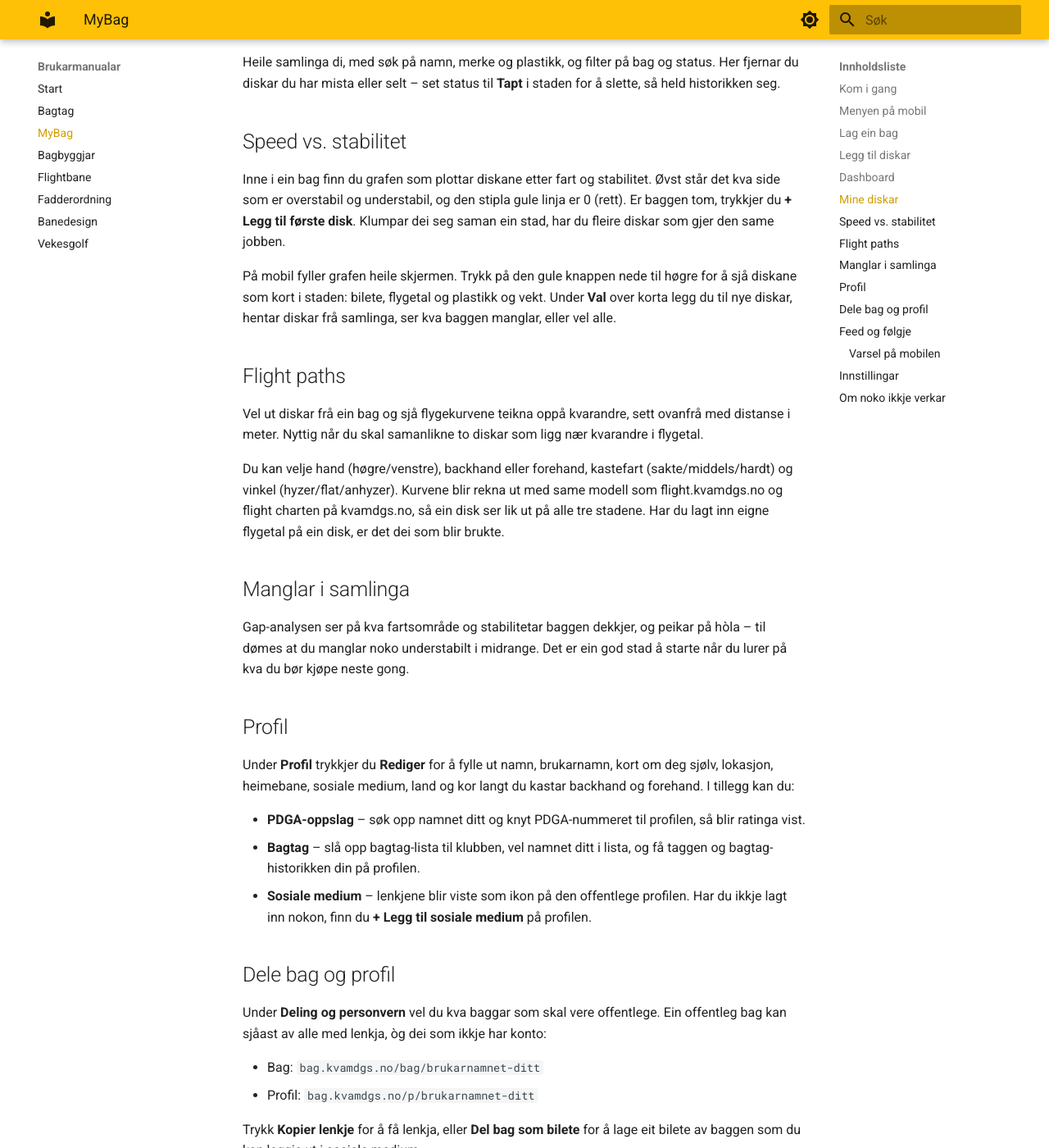
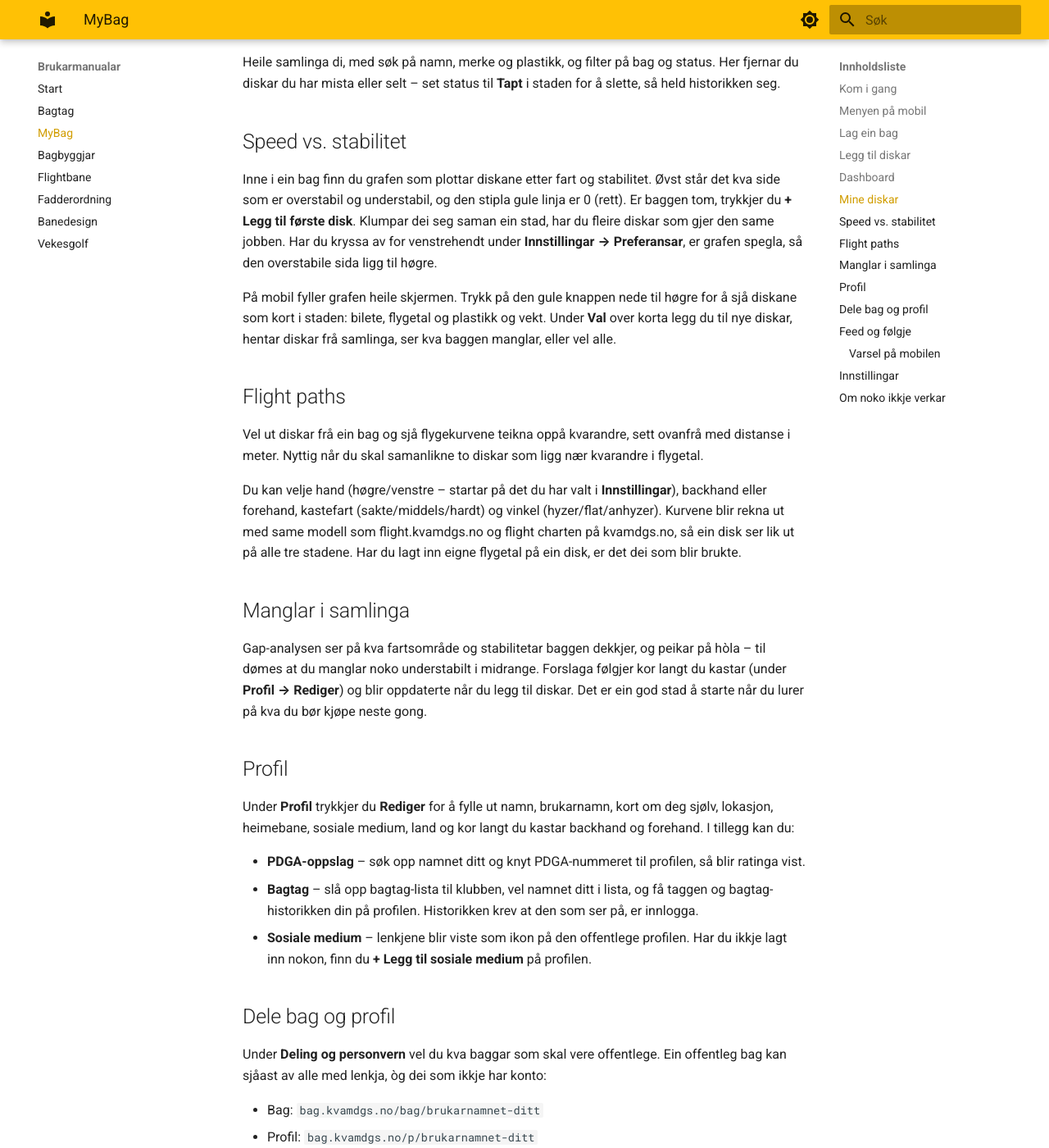
Before and after one commit to hanses89/manuals, an MkDocs documentation site: the page built from docs/bag.md, in a window 1280 px wide and 1400 px high, scrolled down 2797 px. Shown: the whole window at 82% size. Built offline with MkDocs 1.6.1 and Material for MkDocs 9.7.7, drawn with Linux system fonts in a browser that asks for light colours.

Commit message:
manual: sync from bag.kvamdgs.no @ 679dbe595ef1bae08b18646d90540b0952a49f96

```diff
--- a/docs/bag.md
+++ b/docs/bag.md
@@ -119,6 +119,8 @@ Inne i ein bag finn du grafen som plottar diskane etter fart og stabilitet.
 Øvst står det kva side som er overstabil og understabil, og den stipla gule
 linja er 0 (rett). Er baggen tom, trykkjer du **+ Legg til første disk**.
 Klumpar dei seg saman ein stad, har du fleire diskar som gjer den same jobben.
+Har du kryssa av for venstrehendt under **Innstillingar → Preferansar**, er
+grafen spegla, så den overstabile sida ligg til høgre.
 
 På mobil fyller grafen heile skjermen. Trykk på den gule knappen nede til
 høgre for å sjå diskane som kort i staden: bilete, flygetal og plastikk og
@@ -131,7 +133,8 @@ Vel ut diskar frå ein bag og sjå flygekurvene teikna oppå kvarandre, sett
 ovanfrå med distanse i meter. Nyttig når du skal samanlikne to diskar som ligg
 nær kvarandre i flygetal.
 
-Du kan velje hand (høgre/venstre), backhand eller forehand, kastefart
+Du kan velje hand (høgre/venstre – startar på det du har valt i
+**Innstillingar**), backhand eller forehand, kastefart
 (sakte/middels/hardt) og vinkel (hyzer/flat/anhyzer). Kurvene blir rekna ut med
 same modell som flight.kvamdgs.no og flight charten på kvamdgs.no, så ein disk
 ser lik ut på alle tre stadene. Har du lagt inn eigne flygetal på ein disk, er
@@ -140,7 +143,9 @@ det dei som blir brukte.
 ## Manglar i samlinga
 
 Gap-analysen ser på kva fartsområde og stabilitetar baggen dekkjer, og peikar på
-hòla – til dømes at du manglar noko understabilt i midrange. Det er ein god
+hòla – til dømes at du manglar noko understabilt i midrange. Forslaga følgjer
+kor langt du kastar (under **Profil → Rediger**) og blir oppdaterte når du
+legg til diskar. Det er ein god
 stad å starte når du lurer på kva du bør kjøpe neste gong.
 
 ## Profil
@@ -152,7 +157,8 @@ backhand og forehand. I tillegg kan du:
 - **PDGA-oppslag** – søk opp namnet ditt og knyt PDGA-nummeret til profilen, så
   blir ratinga vist.
 - **Bagtag** – slå opp bagtag-lista til klubben, vel namnet ditt i lista, og få
-  taggen og bagtag-historikken din på profilen.
+  taggen og bagtag-historikken din på profilen. Historikken krev at den som ser
+  på, er innlogga.
 - **Sosiale medium** – lenkjene blir viste som ikon på den offentlege profilen.
   Har du ikkje lagt inn nokon, finn du **+ Legg til sosiale medium** på profilen.
 
```
